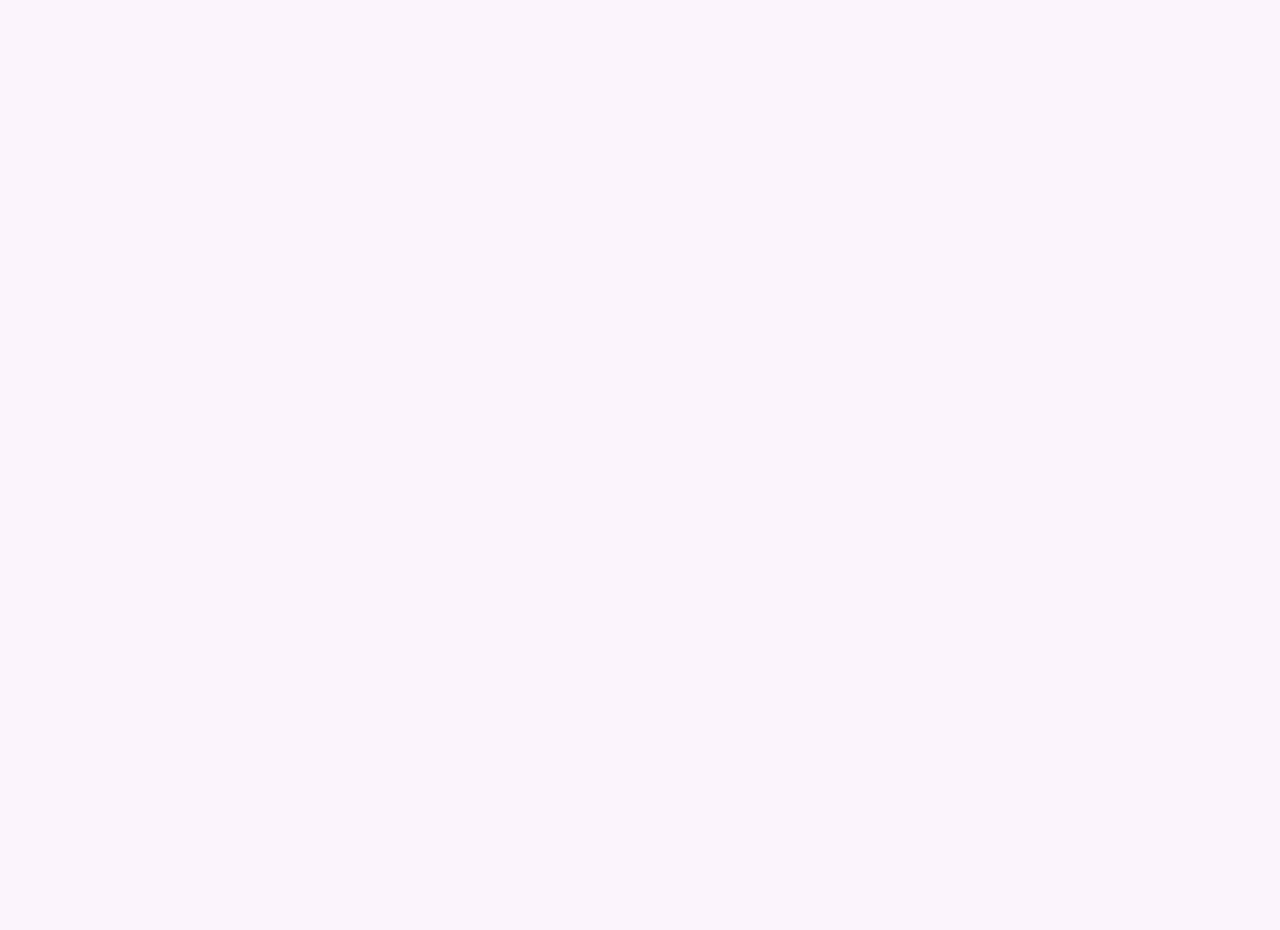
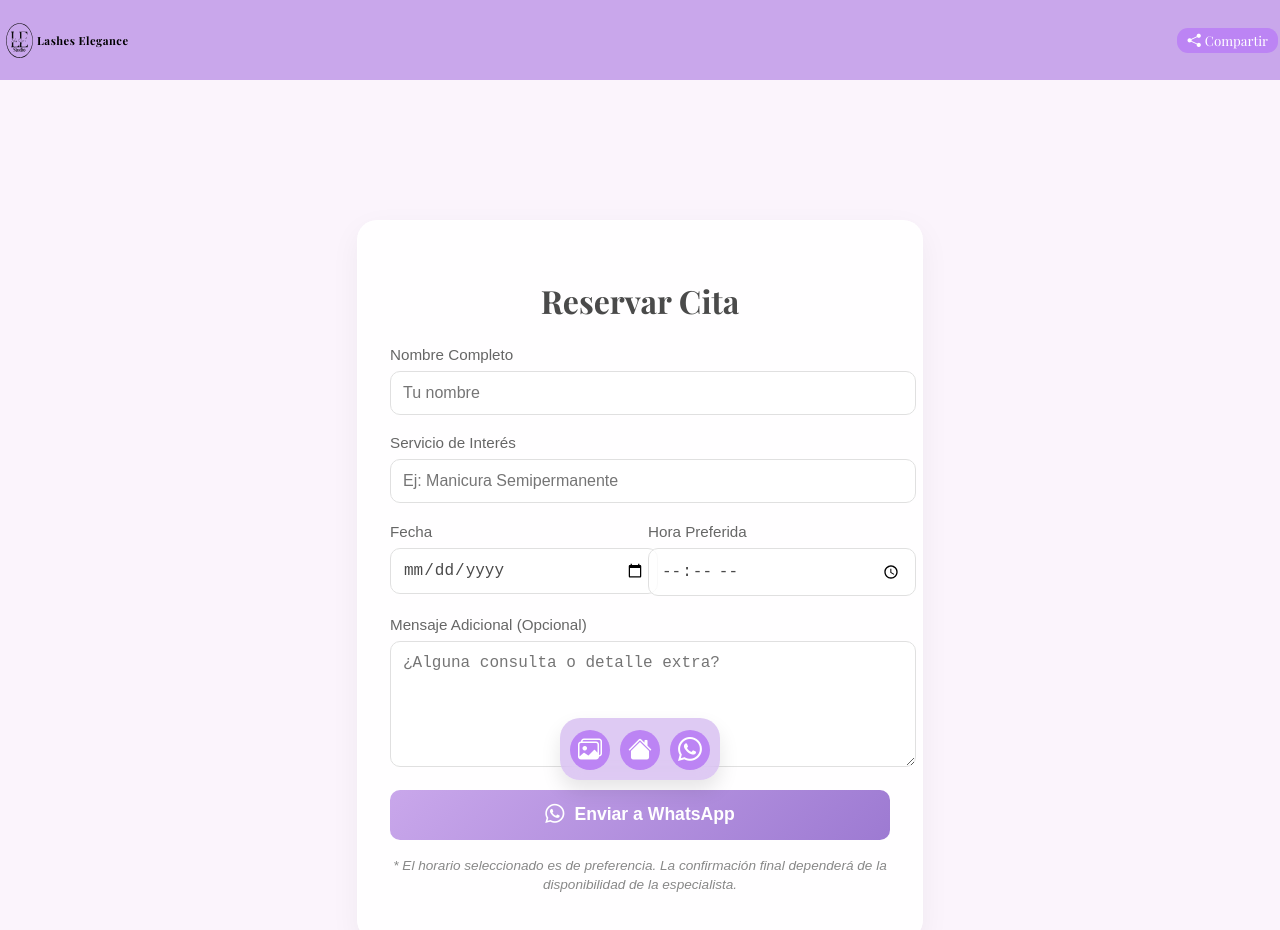
Before and after one commit to Andru-Flores7/Dashess_Elegance_Studio, a React (Vite) app: page /booking in a window 1280 px wide. Before the commit this address had no page. Shown: the top 930 px of the page. Before the commit the page ends 800 px from the top, so only its background shows below. Built offline with nearby package versions, Linux system fonts and the light colour scheme; a web font is replaced by a local one.

Commit message:
añade formulario de cita

```diff
--- a/src/App.jsx
+++ b/src/App.jsx
@@ -1,9 +1,11 @@
-import {  Route, Routes } from 'react-router-dom'
-import './App.css'
-import 'bootstrap-icons/font/bootstrap-icons.css';
-import Home from './pages/Home';
-import Gallery from './pages/Gallery';
-import MainLayaut from './layauts/MainLayaut';
+import { Route, Routes } from "react-router-dom";
+import "./App.css";
+import "bootstrap-icons/font/bootstrap-icons.css";
+import Home from "./pages/Home";
+import Gallery from "./pages/Gallery";
+import Booking from "./pages/Booking";
+import MainLayaut from "./layauts/MainLayaut";
+
 function App() {
   return (
     <>
@@ -11,13 +13,11 @@ function App() {
         <Route element={<MainLayaut />}>
           <Route path="/" element={<Home />} />
           <Route path="/Gallery" element={<Gallery />} />
+          <Route path="/booking" element={<Booking />} />
         </Route>
       </Routes>
-
-
-
     </>
-  )
+  );
 }
 
-export default App
+export default App;
--- /dev/null
+++ b/src/assets/css/AppointmentForm.css
@@ -0,0 +1,116 @@
+.appointment-form-container {
+  background: rgba(255, 255, 255, 0.9);
+  padding: 2rem;
+  border-radius: 20px;
+  box-shadow: 0 10px 30px rgba(0, 0, 0, 0.05);
+  backdrop-filter: blur(5px);
+  border: 1px solid rgba(255, 255, 255, 0.5);
+  max-width: 500px;
+  width: 100%;
+  margin: 0 auto;
+}
+
+.appointment-form-title {
+  font-family: "Playfair Display", serif;
+  color: #4a4a4a;
+  text-align: center;
+  margin-bottom: 1.5rem;
+  font-size: 2rem;
+}
+
+.form-group {
+  margin-bottom: 1.2rem;
+}
+
+.form-label {
+  display: block;
+  margin-bottom: 0.5rem;
+  color: #666;
+  font-size: 0.95rem;
+  font-weight: 500;
+}
+
+.form-input,
+.form-textarea,
+.form-select {
+  width: 100%;
+  padding: 12px;
+  border: 1px solid #e0e0e0;
+  border-radius: 10px;
+  font-size: 1rem;
+  transition: border-color 0.3s ease, box-shadow 0.3s ease;
+  background: rgba(255, 255, 255, 0.8);
+  color: #4a4a4a;
+}
+
+.form-input:focus,
+.form-textarea:focus,
+.form-select:focus {
+  outline: none;
+  border-color: #c9a7eb;
+  box-shadow: 0 0 0 3px rgba(201, 167, 235, 0.2);
+}
+
+.form-textarea {
+  resize: vertical;
+  min-height: 100px;
+}
+
+.submit-button {
+  width: 100%;
+  padding: 14px;
+  background: linear-gradient(135deg, #c9a7eb 0%, #9d7ad2 100%);
+  color: white;
+  border: none;
+  border-radius: 10px;
+  font-size: 1.1rem;
+  font-weight: 600;
+  cursor: pointer;
+  transition: transform 0.2s ease, box-shadow 0.2s ease;
+  display: flex;
+  align-items: center;
+  justify-content: center;
+  gap: 10px;
+}
+
+.submit-button:hover {
+  transform: translateY(-2px);
+  box-shadow: 0 5px 15px rgba(157, 122, 210, 0.4);
+}
+
+.submit-button:active {
+  transform: translateY(0);
+}
+
+.submit-button i {
+  font-size: 1.2rem;
+}
+
+.form-row {
+  display: flex;
+  gap: 1rem;
+}
+
+.form-disclaimer {
+  margin-top: 1rem;
+  font-size: 0.85rem;
+  color: #888;
+  text-align: center;
+  font-style: italic;
+  line-height: 1.4;
+}
+
+@media (max-width: 600px) {
+  .appointment-form-container {
+    padding: 1.5rem;
+  }
+
+  .form-row {
+    flex-direction: column;
+    gap: 0;
+  }
+
+  .appointment-form-title {
+    font-size: 1.5rem;
+  }
+}
--- /dev/null
+++ b/src/components/AppointmentForm.jsx
@@ -0,0 +1,135 @@
+import React, { useState } from "react";
+import "../assets/css/AppointmentForm.css";
+
+const AppointmentForm = () => {
+  const [formData, setFormData] = useState({
+    name: "",
+    service: "",
+    date: "",
+    time: "",
+    message: "",
+  });
+
+  const handleChange = (e) => {
+    const { name, value } = e.target;
+    setFormData((prevState) => ({
+      ...prevState,
+      [name]: value,
+    }));
+  };
+
+  const handleSubmit = (e) => {
+    e.preventDefault();
+
+    // Número de teléfono de WhatsApp (Reemplazar con el número real)
+    const phoneNumber = "5491122334455"; // Ejemplo: 54 9 11 1234 5678
+
+    const text =
+      `Hola! Me gustaría agendar una cita.%0A%0A` +
+      `*Nombre:* ${formData.name}%0A` +
+      `*Servicio:* ${formData.service}%0A` +
+      `*Fecha:* ${formData.date}%0A` +
+      `*Hora:* ${formData.time}%0A` +
+      `*Mensaje:* ${formData.message}`;
+
+    const whatsappUrl = `https://wa.me/${phoneNumber}?text=${text}`;
+
+    window.open(whatsappUrl, "_blank");
+  };
+
+  return (
+    <div className="appointment-form-container">
+      <h2 className="appointment-form-title">Reservar Cita</h2>
+      <form onSubmit={handleSubmit}>
+        <div className="form-group">
+          <label className="form-label" htmlFor="name">
+            Nombre Completo
+          </label>
+          <input
+            type="text"
+            id="name"
+            name="name"
+            className="form-input"
+            value={formData.name}
+            onChange={handleChange}
+            required
+            placeholder="Tu nombre"
+          />
+        </div>
+
+        <div className="form-group">
+          <label className="form-label" htmlFor="service">
+            Servicio de Interés
+          </label>
+          <input
+            type="text"
+            id="service"
+            name="service"
+            className="form-input"
+            value={formData.service}
+            onChange={handleChange}
+            required
+            placeholder="Ej: Manicura Semipermanente"
+          />
+        </div>
+
+        <div className="form-group form-row">
+          <div style={{ flex: 1 }}>
+            <label className="form-label" htmlFor="date">
+              Fecha
+            </label>
+            <input
+              type="date"
+              id="date"
+              name="date"
+              className="form-input"
+              value={formData.date}
+              onChange={handleChange}
+              required
+            />
+          </div>
+          <div style={{ flex: 1 }}>
+            <label className="form-label" htmlFor="time">
+              Hora Preferida
+            </label>
+            <input
+              type="time"
+              id="time"
+              name="time"
+              className="form-input"
+              value={formData.time}
+              onChange={handleChange}
+              required
+            />
+          </div>
+        </div>
+
+        <div className="form-group">
+          <label className="form-label" htmlFor="message">
+            Mensaje Adicional (Opcional)
+          </label>
+          <textarea
+            id="message"
+            name="message"
+            className="form-textarea"
+            value={formData.message}
+            onChange={handleChange}
+            placeholder="¿Alguna consulta o detalle extra?"
+          ></textarea>
+        </div>
+
+        <button type="submit" className="submit-button">
+          <i className="bi bi-whatsapp"></i>
+          Enviar a WhatsApp
+        </button>
+
+        <p className="form-disclaimer">
+          * El horario seleccionado es de preferencia. La confirmación final
+          dependerá de la disponibilidad de la especialista.
+        </p>
+      </form>
+    </div>
+  );
+};
+
+export default AppointmentForm;
--- a/src/layauts/MainLayaut.jsx
+++ b/src/layauts/MainLayaut.jsx
@@ -10,7 +10,7 @@ const MainLayaut = () => {
   const items = [
     { icon: "bi-images", onClick: () => navigate("/Gallery") }, // Galería
     { icon: "bi bi-house-fill", onClick: () => navigate("/") }, // home
-    { icon: "bi bi-whatsapp", onClick: () => navigate("/Gallery") }, // whatsapp
+    { icon: "bi bi-whatsapp", onClick: () => navigate("/booking") }, // whatsapp
   ];
 
   return (
--- /dev/null
+++ b/src/pages/Booking.jsx
@@ -0,0 +1,21 @@
+import React from "react";
+import AppointmentForm from "../components/AppointmentForm";
+
+const Booking = () => {
+  return (
+    <div
+      className="container-app"
+      style={{
+        paddingTop: "100px",
+        minHeight: "100vh",
+        display: "flex",
+        alignItems: "center",
+        justifyContent: "center",
+      }}
+    >
+      <AppointmentForm />
+    </div>
+  );
+};
+
+export default Booking;
--- a/src/pages/Home.jsx
+++ b/src/pages/Home.jsx
@@ -47,7 +47,10 @@ const Home = () => {
         <Saludo />
         <section>
           <Button service="Servicios" />
-          <Button service="Reservar Cita" />
+          <Button
+            service="Reservar Cita"
+            onClick={() => navigate("/booking")}
+          />
           <Button service="Galería" onClick={() => navigate("/Gallery")} />
         </section>
 
```
Lines whose indentation alone changed are shown as unchanged.
